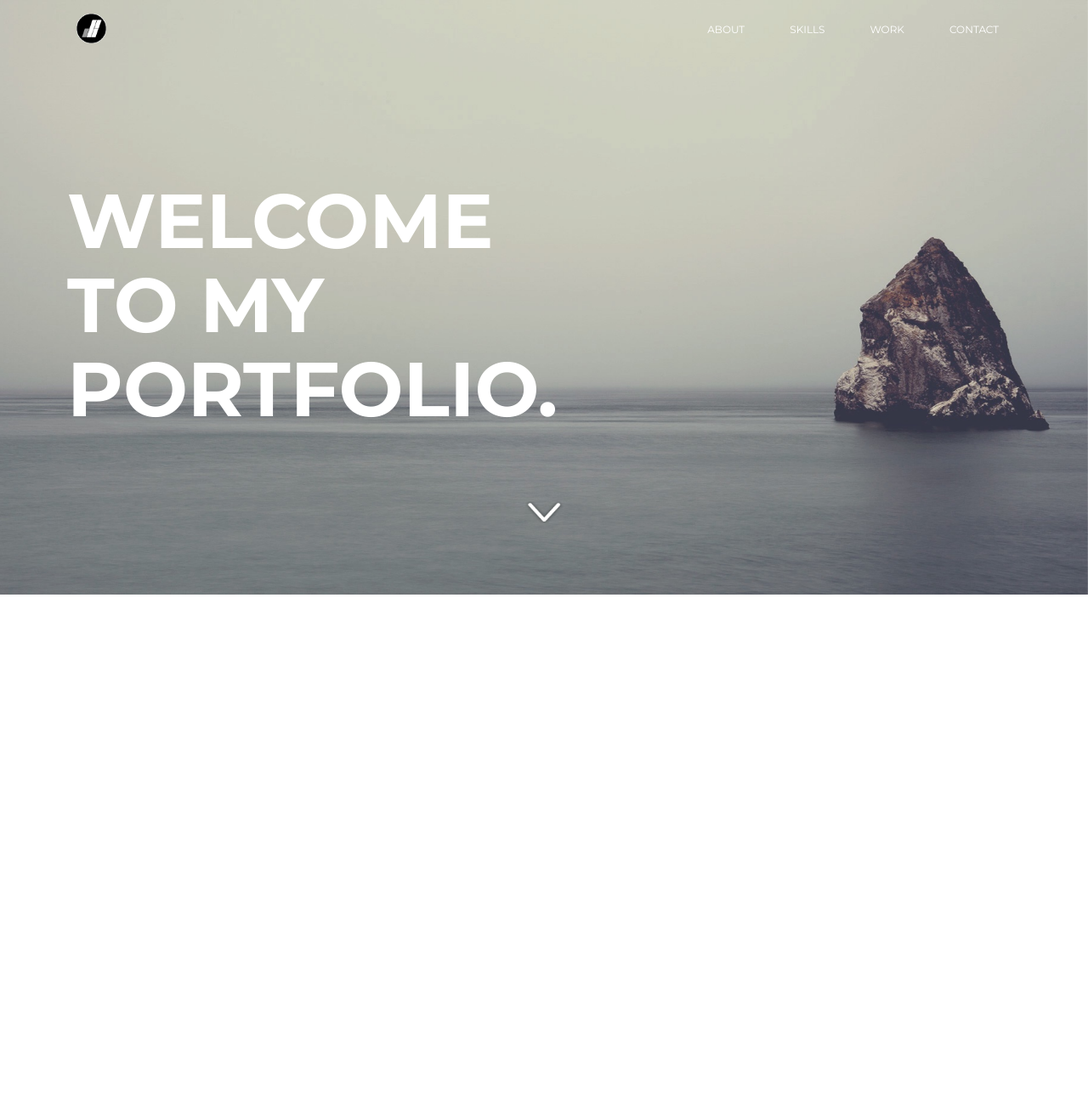
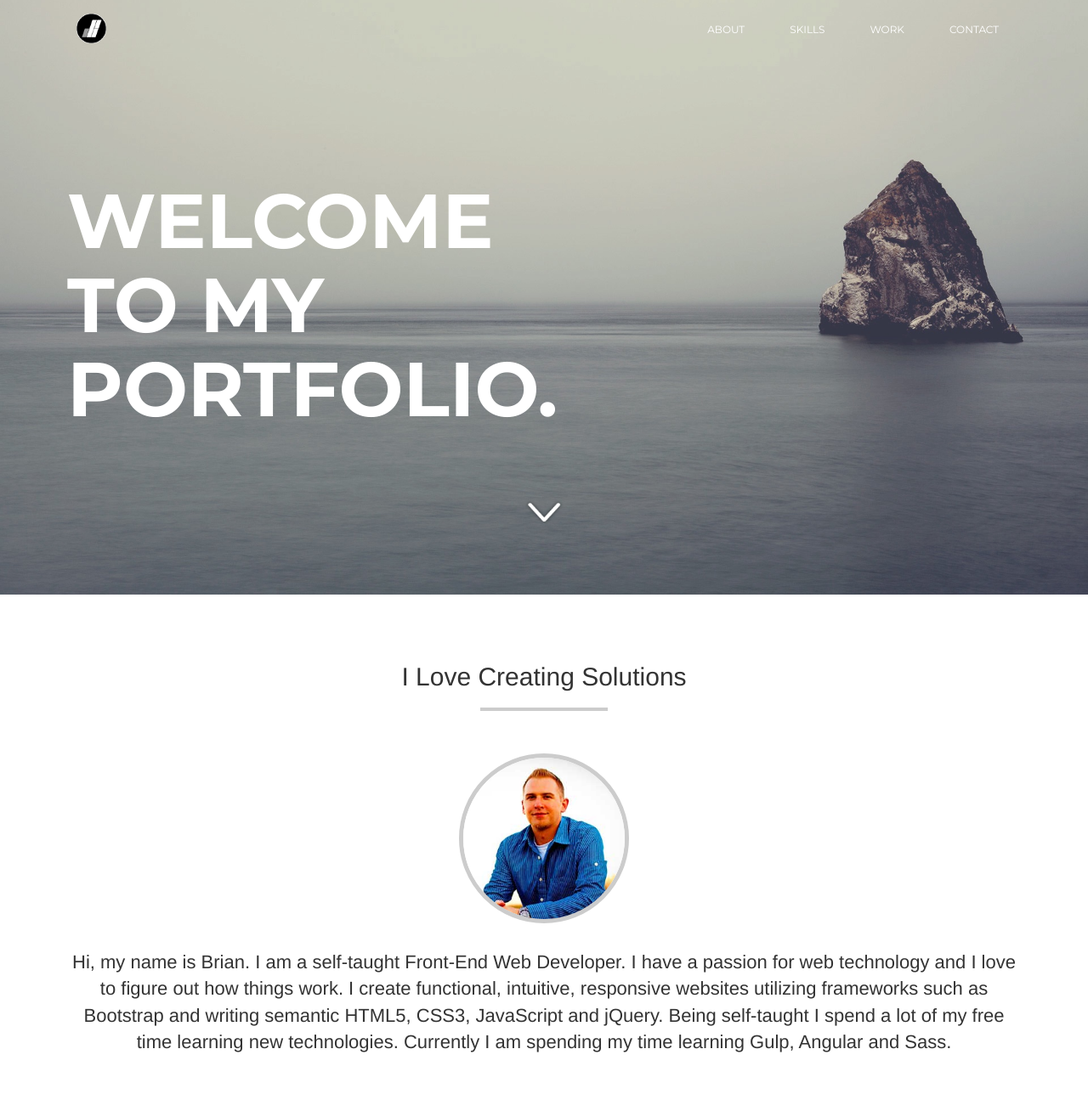
Before and after one commit to briandaub/briandaub.github.io, a Jekyll site: the page built from index.html, in a window 1280 px wide. Shown: the whole page at 85% size. Built offline with Jekyll 4.4.1, drawn with Linux system fonts in a browser that asks for light colours; before the commit the page ends 900 px from its top, so only the background shows below that.

Commit message:
added about.html & about.sass with images and content

```diff
--- /dev/null
+++ b/_includes/about.html
@@ -0,0 +1,5 @@
+<section class="about container" id="about">
+    <h2>I Love Creating Solutions</h2>
+    <img src="../img/briandaub.jpg" alt="Brian Daub Headshot"></img>
+    <p>Hi, my name is Brian. I am a self-taught Front-End Web Developer. I have a passion for web technology and I love to figure out how things work. I create functional, intuitive, responsive websites utilizing frameworks such as Bootstrap and writing semantic HTML5, CSS3, JavaScript and jQuery. Being self-taught I spend a lot of my free time learning new technologies. Currently I am spending my time learning Gulp, Angular and Sass.</p>
+</section>
--- /dev/null
+++ b/_sass/_about.sass
@@ -0,0 +1,23 @@
+.about
+    text-align: center
+
+    h2
+        margin: 80px 0 15px
+
+        &:after
+            display: block
+            height: 4px
+            background-color: #ccc
+            content: " "
+            width: 150px
+            margin: 20px auto
+
+    img
+        width: 200px
+        border: 5px solid #ccc
+        border-radius: 50%
+        margin: 30px 0
+
+    p
+        font-size: 22px
+        margin-bottom: 65px
--- a/_sass/_header.sass
+++ b/_sass/_header.sass
@@ -1,10 +1,10 @@
 header
-    height: 700px
+    min-height: 700px
     width: 100%
     background-color: gray
     text-transform: uppercase
     font-family: Montserrat
-    background: url("../img/Attachment-1.jpeg") no-repeat fixed center center
+    background: url("../img/big_bg_head.jpeg") no-repeat center center fixed
     background-size: cover
 
     .hero-text
--- a/css/main.scss
+++ b/css/main.scss
@@ -7,7 +7,8 @@
 
 // Import partials from `sass_dir` (defaults to `_sass`)
 @import
-        "header"
+        "header",
+        "about"
 ;
 
 * {
--- a/index.html
+++ b/index.html
@@ -3,9 +3,4 @@
 
 {% include head.html %}
 {% include header.html %}
-
-<div class="home">
-
-
-
-</div>
+{% include about.html %}
```
Also changed, not shown: _includes/contact.html (added), _includes/skills.html (added), _includes/work.html (added), img/big_bg_head.jpeg (renamed from img/Attachment-1.jpeg), img/briandaub.jpg (added), img/sm_bg_head.jpg (added).
